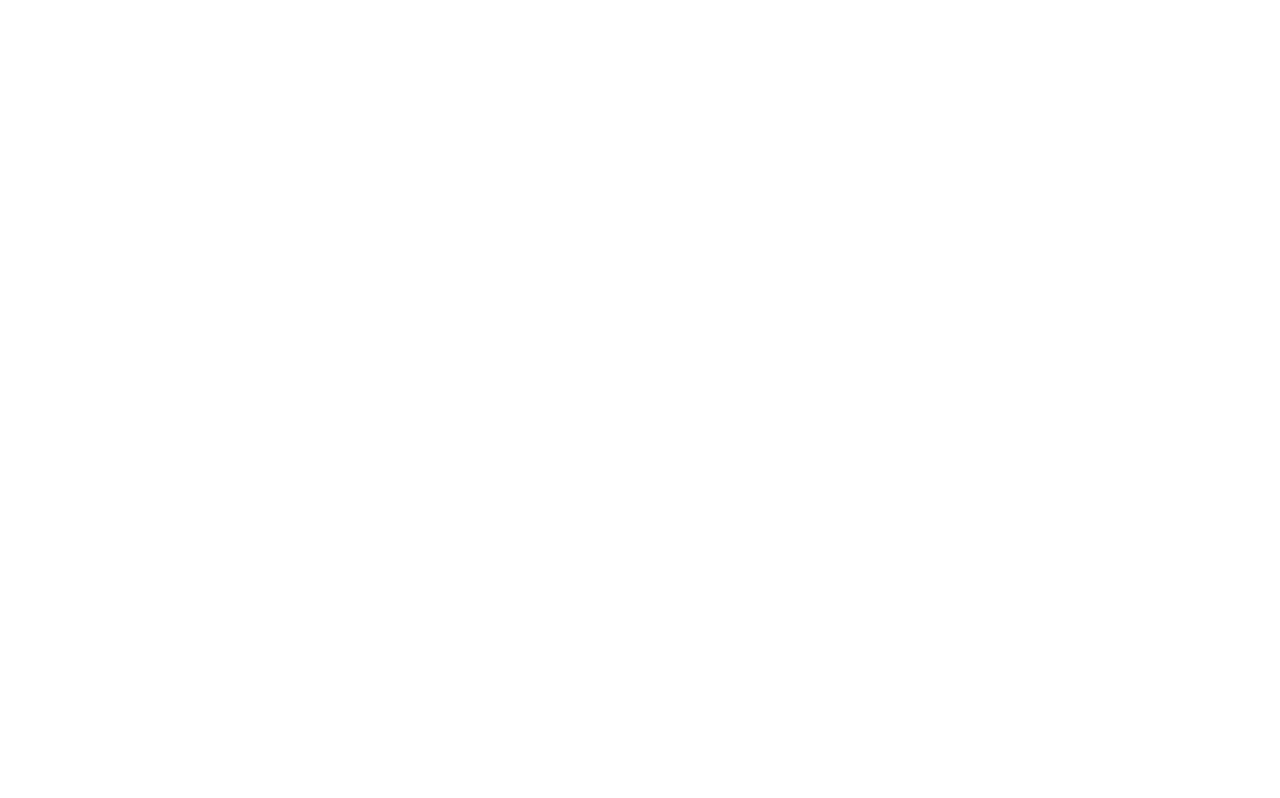
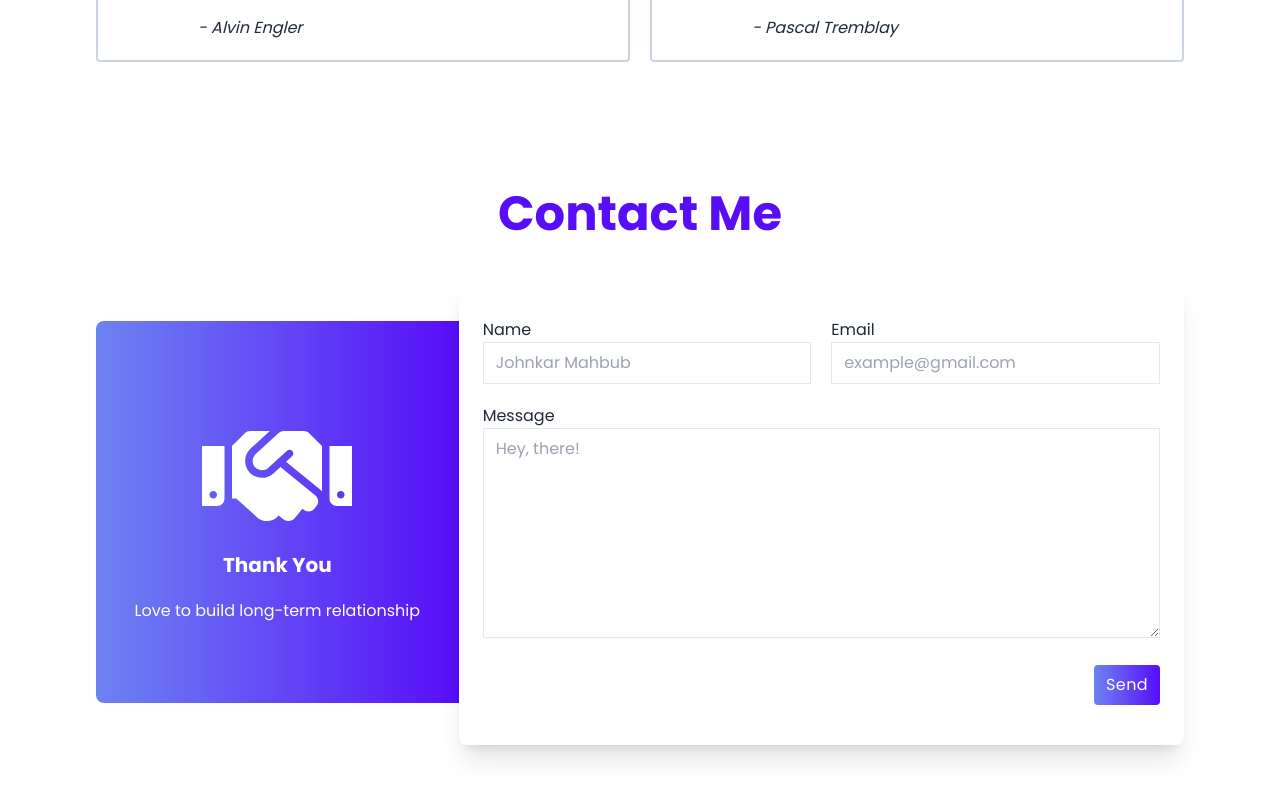
Before and after one commit to hnMurshed/murshedul-portfolio, a React (Create React App) app: page /home in a window 1280 px wide. Shown: the part 3456-4254 px from the top of the page. Before the commit the page ends 3454 px from the top, so only its background shows below. Built offline with nearby package versions, Linux system fonts and the light colour scheme.

Commit message:
contact section

```diff
--- /dev/null
+++ b/src/pages/homepage/Contact.js
@@ -0,0 +1,48 @@
+import React from 'react';
+import { FaHandshake } from "react-icons/fa";
+import CustomLink from '../shared/CustomLink/CustomLink';
+
+const Contact = () => {
+    const handleSubmit = e => {
+
+    }
+    return (
+        <section className='py-16'>
+            <div className="custom-container">
+                <h2 className='text-5xl text-center font-bold text-primary mb-10'>Contact Me</h2>
+                <div className="flex">
+                    <div className=" basis-1/3 flex items-center">
+                        <div className="w-full bg-gradient-to-r from-[#6D83F2] to-primary text-white text-center py-20 rounded-l-lg">
+                            <FaHandshake className='text-[150px] mx-auto' />
+                            <h4 className='text-xl font-bold mb-5'>Thank You</h4>
+                            <p>Love to build long-term relationship</p>
+                        </div>
+                    </div>
+                    <div className=" basis-2/3 shadow-xl rounded-lg px-6 py-10">
+                        <form onSubmit={handleSubmit}>
+                            <div className="flex flex-col lg:flex-row gap-5 mb-5">
+                                <div className="w-full">
+                                    <label htmlFor="name">Name</label>
+                                    <input type="text" name="name" id="name" placeholder='Johnkar Mahbub' className='w-full border py-2 px-3' />
+                                </div>
+                                <div className="w-full">
+                                    <label htmlFor="email">Email</label>
+                                    <input type="email" name="user-email" id="email" placeholder='example@gmail.com' className='w-full border py-2 px-3' />
+                                </div>
+                            </div>
+                            <label htmlFor="message">Message</label>
+                            <textarea name="message" id="message" cols="10" rows="8" placeholder='Hey, there!' className='w-full border py-2 px-3'></textarea>
+                            <div className="mt-5 text-end">
+                                <CustomLink
+                                    isSubmit={true}
+                                >Send</CustomLink>
+                            </div>
+                        </form>
+                    </div>
+                </div>
+            </div>
+        </section>
+    );
+};
+
+export default Contact;
--- a/src/pages/homepage/Homepage.js
+++ b/src/pages/homepage/Homepage.js
@@ -1,6 +1,7 @@
 import React from 'react';
 import About from './About';
 import Benner from './Benner';
+import Contact from './Contact';
 import Projects from './Projects';
 import Skills from './Skills';
 import Testimonials from './Testimonials';
@@ -13,6 +14,7 @@
             <Skills />
             <Projects />
             <Testimonials />
+            <Contact />
         </div>
     );
 };
--- a/src/pages/homepage/Project.js
+++ b/src/pages/homepage/Project.js
@@ -2,7 +2,7 @@
 import { FaGithub } from "react-icons/fa";
 import CustomLink from '../shared/CustomLink/CustomLink';
 
-const Project = ({title, description, liveLink, repoLink }) => {
+const Project = ({ title, description, liveLink, repoLink }) => {
     return (
         <div class="hero">
             <div class="hero-content flex-col lg:flex-row">
@@ -13,7 +13,10 @@
                     <h1 class="text-4xl font-bold">{title}</h1>
                     <p class="py-6">{description}</p>
                     <div className="flex items-center gap-3">
-                        <CustomLink href={liveLink}>Live View</CustomLink>
+                        <CustomLink
+                            href={liveLink}
+                            isAnchor={true}
+                        >Live View</CustomLink>
                         <a href={repoLink} target='_blank' rel='noreferrer'><FaGithub className='text-4xl' /></a>
                     </div>
                 </div>
--- a/src/pages/homepage/Testimonials.js
+++ b/src/pages/homepage/Testimonials.js
@@ -10,7 +10,7 @@
             .then(data => setTestimonials(data))
     }, [])
     return (
-        <section>
+        <section className=' py-16'>
             <div className="custom-container">
                 <h2 className='text-5xl text-center font-bold text-primary mb-10'>Clients' Valuable Words</h2>
                 <div className="grid grid-cols-1 lg:grid-cols-2 gap-5">
--- a/src/pages/shared/CustomLink/CustomLink.js
+++ b/src/pages/shared/CustomLink/CustomLink.js
@@ -1,8 +1,15 @@
 import React from 'react';
 
-const CustomLink = ({href, children}) => {
+const CustomLink = ({href, children, isAnchor, isSubmit}) => {
     return (
-        <a href={href} target='_blank' rel='noreferrer' className=' inline-block capitalize text-white tracking-wide bg-gradient-to-r hover:bg-gradient-to-l from-[#6D83F2] to-primary border-0 rounded px-3 py-2'>{children}</a>
+        <>
+            {
+                isAnchor && <a href={href} target='_blank' rel='noreferrer' className=' inline-block capitalize text-white tracking-wide bg-gradient-to-r hover:bg-gradient-to-l from-[#6D83F2] to-primary border-0 rounded px-3 py-2'>{children}</a>
+            }
+            {
+                isSubmit && <input type="submit" value={children} className=' inline-block capitalize text-white tracking-wide bg-gradient-to-r hover:bg-gradient-to-l from-[#6D83F2] to-primary border-0 rounded px-3 py-2'/>
+            }
+        </>
     );
 };
 
```
